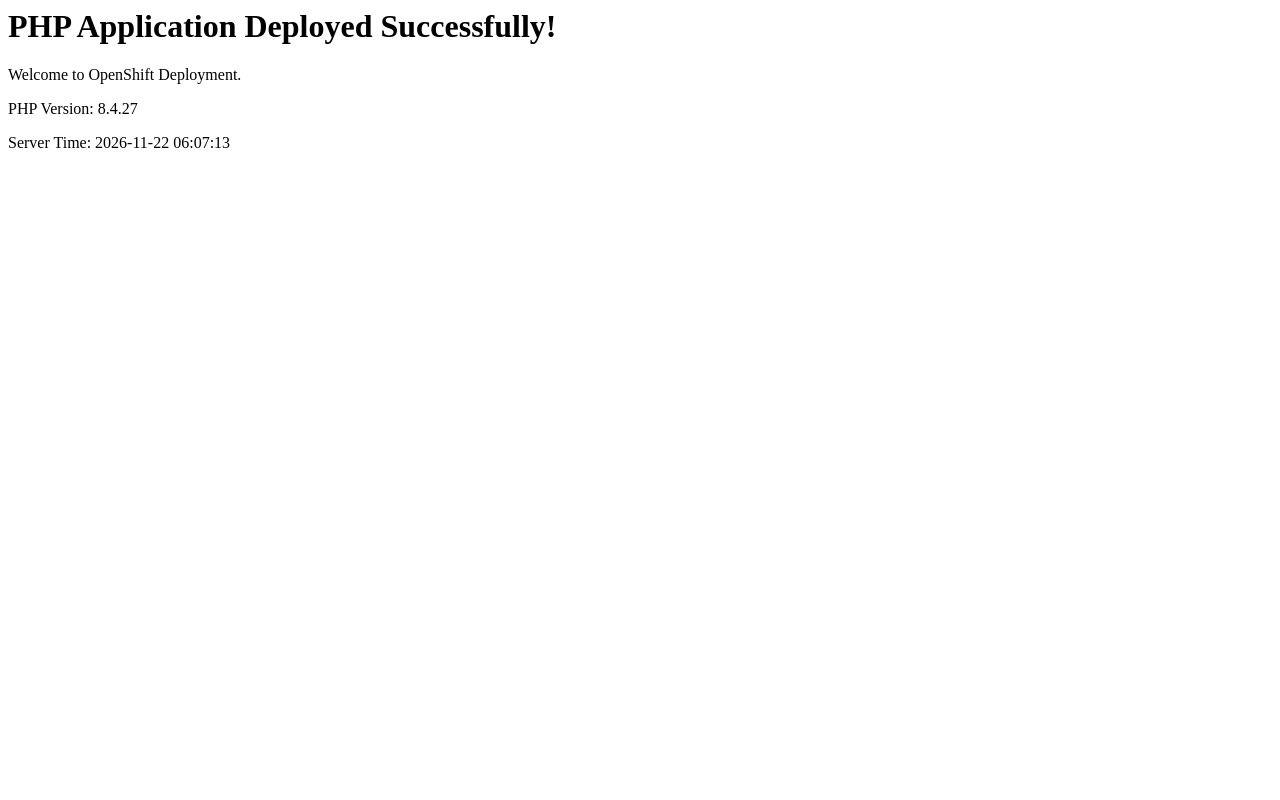
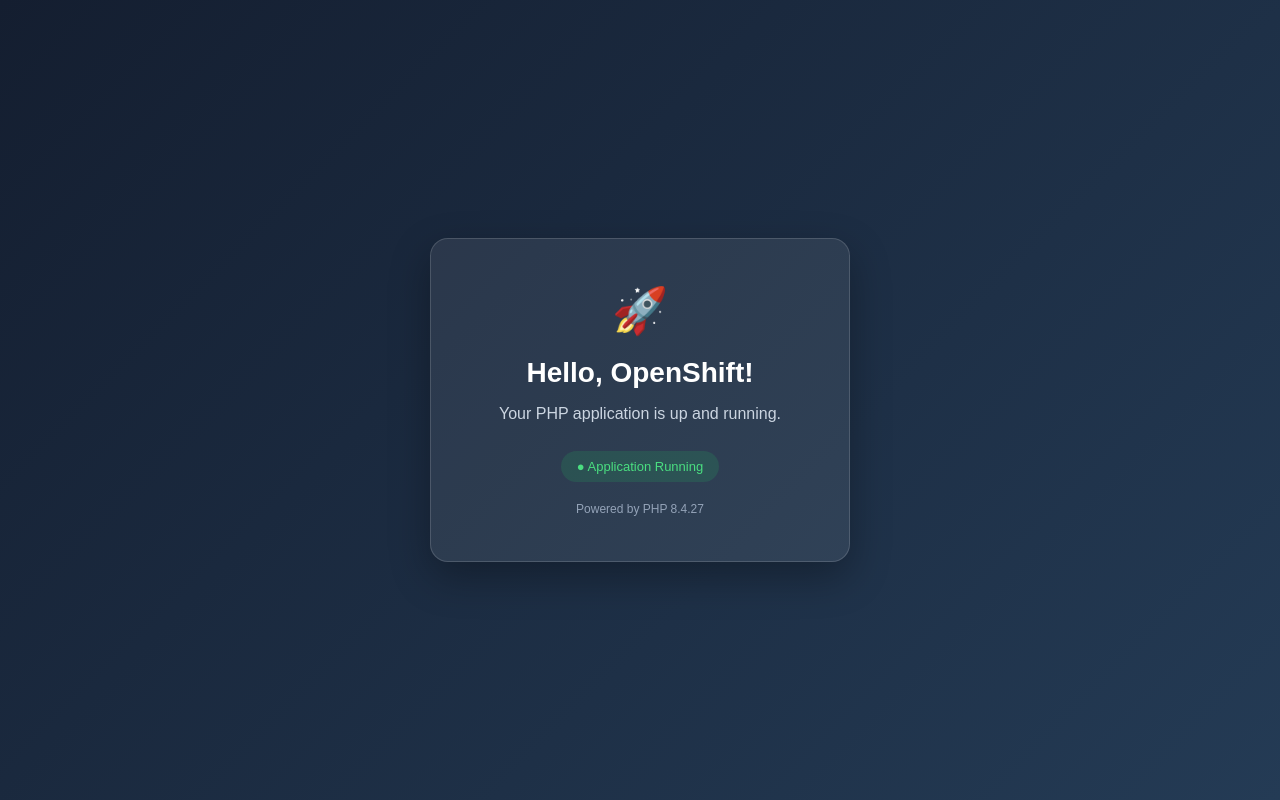
Before and after one commit to sanjeev-appcart/openShiftHumanCloud, a PHP site: page / in a window 1280 px wide. Run offline with PHP 8.4, Linux system fonts and the light colour scheme.

Commit message:
Add PHP application for OpenShift
Updated the PHP application to display a styled HTML page with application status and version.

```diff
--- a/index.php
+++ b/index.php
@@ -1,7 +1,89 @@
 
 <?php
-echo "<h1>PHP Application Deployed Successfully!</h1>";
-echo "<p>Welcome to OpenShift Deployment.</p>";
-echo "<p>PHP Version: " . phpversion() . "</p>";
-echo "<p>Server Time: " . date("Y-m-d H:i:s") . "</p>";
+$phpVersion = phpversion();
 ?>
+
+<!DOCTYPE html>
+<html lang="en">
+<head>
+    <meta charset="UTF-8">
+    <meta name="viewport" content="width=device-width, initial-scale=1.0">
+    <title>OpenShift | PHP App</title>
+
+    <style>
+        * {
+            margin: 0;
+            padding: 0;
+            box-sizing: border-box;
+        }
+
+        body {
+            font-family: Arial, sans-serif;
+            background: linear-gradient(135deg, #141e30, #243b55);
+            min-height: 100vh;
+            display: flex;
+            align-items: center;
+            justify-content: center;
+            color: white;
+        }
+
+        .card {
+            text-align: center;
+            padding: 45px;
+            background: rgba(255, 255, 255, 0.08);
+            border: 1px solid rgba(255, 255, 255, 0.15);
+            border-radius: 18px;
+            box-shadow: 0 15px 40px rgba(0,0,0,0.3);
+            max-width: 420px;
+            width: 90%;
+        }
+
+        .icon {
+            font-size: 45px;
+            margin-bottom: 20px;
+        }
+
+        h1 {
+            font-size: 28px;
+            margin-bottom: 12px;
+        }
+
+        p {
+            color: #cbd5e1;
+            line-height: 1.6;
+        }
+
+        .status {
+            display: inline-block;
+            margin-top: 25px;
+            padding: 8px 16px;
+            background: rgba(34, 197, 94, 0.15);
+            color: #4ade80;
+            border-radius: 20px;
+            font-size: 13px;
+        }
+
+        .version {
+            margin-top: 20px;
+            font-size: 12px;
+            color: #94a3b8;
+        }
+    </style>
+</head>
+
+<body>
+    <div class="card">
+        <div class="icon">🚀</div>
+
+        <h1>Hello, OpenShift!</h1>
+
+        <p>Your PHP application is up and running.</p>
+
+        <div class="status">● Application Running</div>
+
+        <div class="version">
+            Powered by PHP <?php echo $phpVersion; ?>
+        </div>
+    </div>
+</body>
+</html>
```
